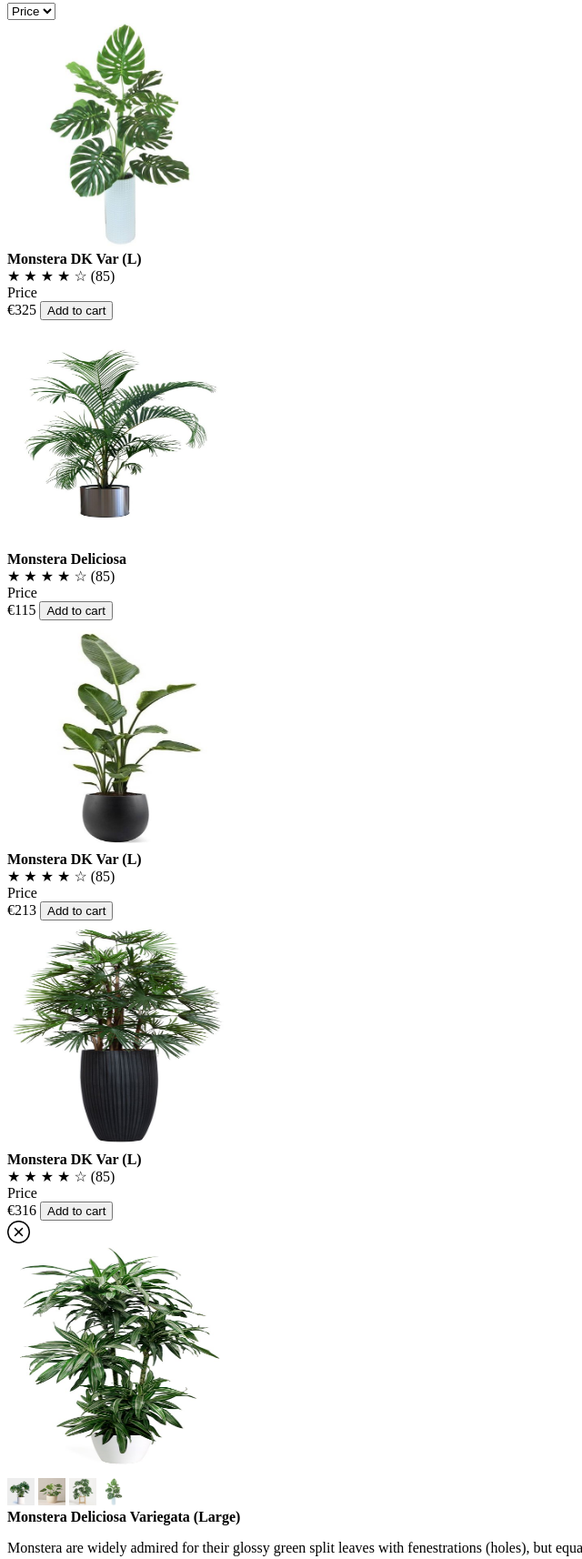
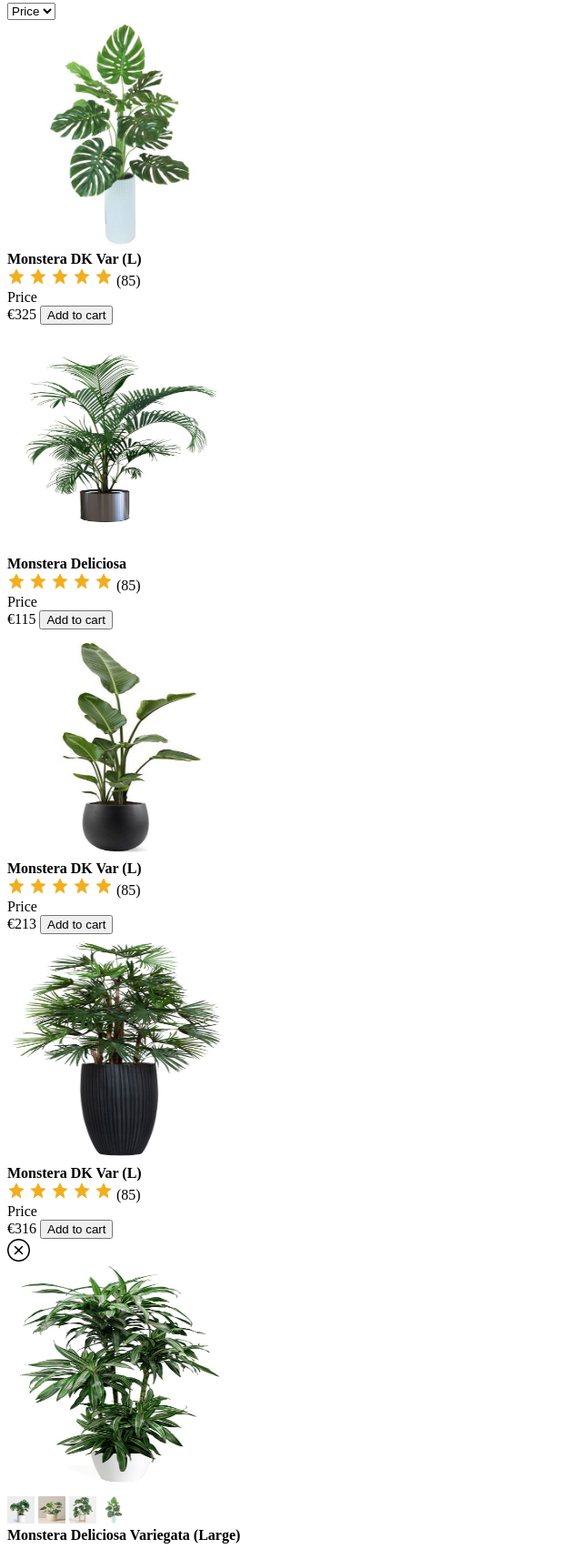
Before and after one commit to benbarekfatima/e-commerce-app, a plain HTML site: page index.html in a window 1280 px wide. Shown: the part 710-2424 px from the top of the page at 91% size, without its empty margins (0-640 px from the left). Drawn offline with Linux system fonts and the light colour scheme.

Commit message:
changes added

```diff
--- a/index.html
+++ b/index.html
@@ -120,12 +120,34 @@
             <br />
             <b>Monstera DK Var (L)</b>
             <br />
-            <span>&#9733;</span>
-            <span>&#9733;</span>
-            <span>&#9733;</span>
-            <span>&#9733;</span>
-            <span>&#9734;</span>
-            (85)
+            <img
+            src="assets/images/stars-svgrepo-com.svg"
+            alt="Error"
+            width="20"
+            height="20"
+           />
+            <img
+            src="assets/images/stars-svgrepo-com.svg"
+            alt="Error"
+            width="20"
+            height="20"
+            /> <img
+            src="assets/images/stars-svgrepo-com.svg"
+            alt="Error"
+            width="20"
+            height="20"
+           /> <img
+            src="assets/images/stars-svgrepo-com.svg"
+            alt="Error"
+            width="20"
+            height="20"
+            /> <img
+            src="assets/images/stars-svgrepo-com.svg"
+            alt="Error"
+            width="20"
+            height="20"
+            />
+          (85)
             <br />
             Price
             <br />
@@ -142,11 +164,33 @@
             <br />
             <b>Monstera Deliciosa</b>
             <br />
-            <span>&#9733;</span>
-            <span>&#9733;</span>
-            <span>&#9733;</span>
-            <span>&#9733;</span>
-            <span>&#9734;</span>
+            <img
+            src="assets/images/stars-svgrepo-com.svg"
+            alt="Error"
+            width="20"
+            height="20"
+           />
+            <img
+            src="assets/images/stars-svgrepo-com.svg"
+            alt="Error"
+            width="20"
+            height="20"
+            /> <img
+            src="assets/images/stars-svgrepo-com.svg"
+            alt="Error"
+            width="20"
+            height="20"
+           /> <img
+            src="assets/images/stars-svgrepo-com.svg"
+            alt="Error"
+            width="20"
+            height="20"
+            /> <img
+            src="assets/images/stars-svgrepo-com.svg"
+            alt="Error"
+            width="20"
+            height="20"
+            />
             (85)
             <br />
             Price
@@ -164,11 +208,33 @@
             <br />
             <b>Monstera DK Var (L)</b>
             <br />
-            <span>&#9733;</span>
-            <span>&#9733;</span>
-            <span>&#9733;</span>
-            <span>&#9733;</span>
-            <span>&#9734;</span>
+            <img
+            src="assets/images/stars-svgrepo-com.svg"
+            alt="Error"
+            width="20"
+            height="20"
+           />
+            <img
+            src="assets/images/stars-svgrepo-com.svg"
+            alt="Error"
+            width="20"
+            height="20"
+            /> <img
+            src="assets/images/stars-svgrepo-com.svg"
+            alt="Error"
+            width="20"
+            height="20"
+           /> <img
+            src="assets/images/stars-svgrepo-com.svg"
+            alt="Error"
+            width="20"
+            height="20"
+            /> <img
+            src="assets/images/stars-svgrepo-com.svg"
+            alt="Error"
+            width="20"
+            height="20"
+            />
             (85)
             <br />
             Price
@@ -186,11 +252,33 @@
             <br />
             <b>Monstera DK Var (L)</b>
             <br />
-            <span>&#9733;</span>
-            <span>&#9733;</span>
-            <span>&#9733;</span>
-            <span>&#9733;</span>
-            <span>&#9734;</span>
+            <img
+            src="assets/images/stars-svgrepo-com.svg"
+            alt="Error"
+            width="20"
+            height="20"
+           />
+            <img
+            src="assets/images/stars-svgrepo-com.svg"
+            alt="Error"
+            width="20"
+            height="20"
+            /> <img
+            src="assets/images/stars-svgrepo-com.svg"
+            alt="Error"
+            width="20"
+            height="20"
+           /> <img
+            src="assets/images/stars-svgrepo-com.svg"
+            alt="Error"
+            width="20"
+            height="20"
+            /> <img
+            src="assets/images/stars-svgrepo-com.svg"
+            alt="Error"
+            width="20"
+            height="20"
+            />
             (85)
             <br />
             Price
@@ -259,7 +347,7 @@
           <div><a href="#">Details</a></div>
           <div><a href="#">Reviews(32)</a></div>
           <img
-            src="assets/images/heart-icone.jpg"
+            src="assets/images/heart.png"
             alt="Error"
             width="40"
             height="40"
```
Also changed, not shown: assets/images/heart.png (added), assets/images/stars-svgrepo-com.svg (added).
